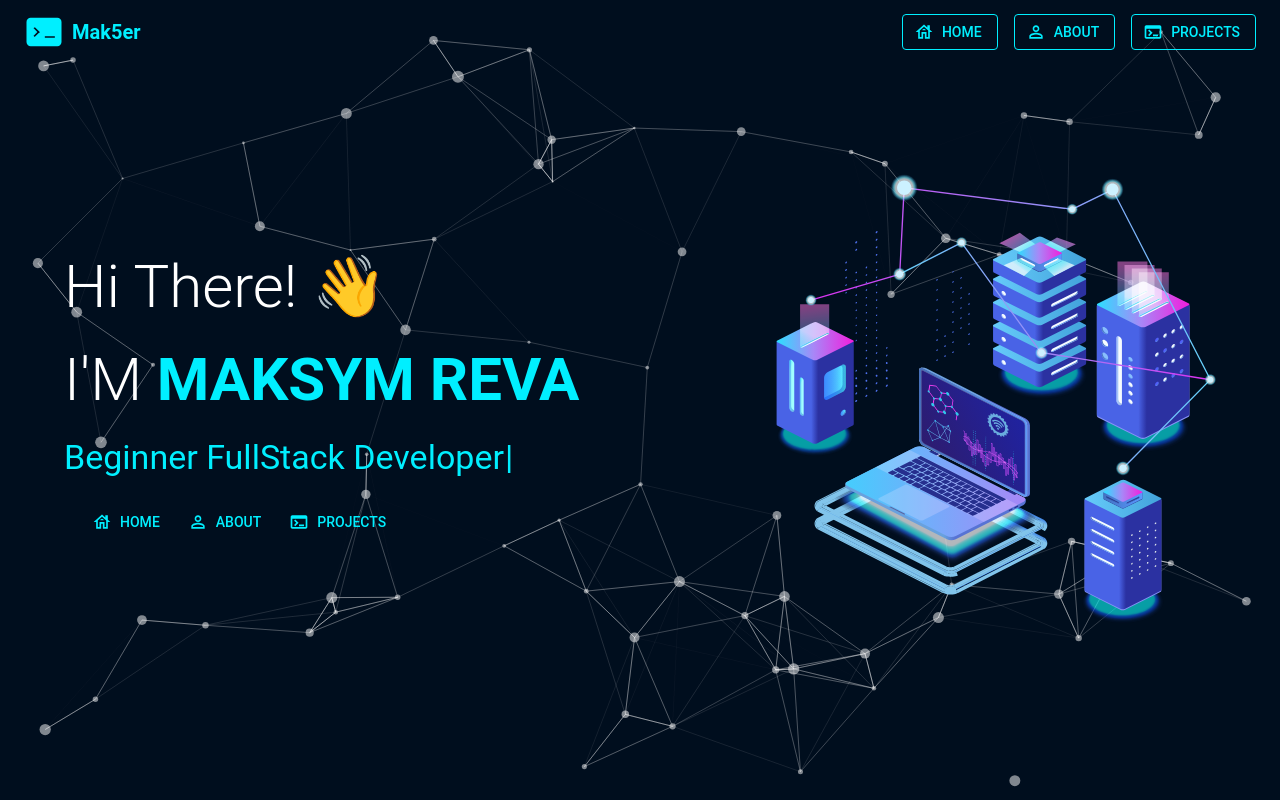
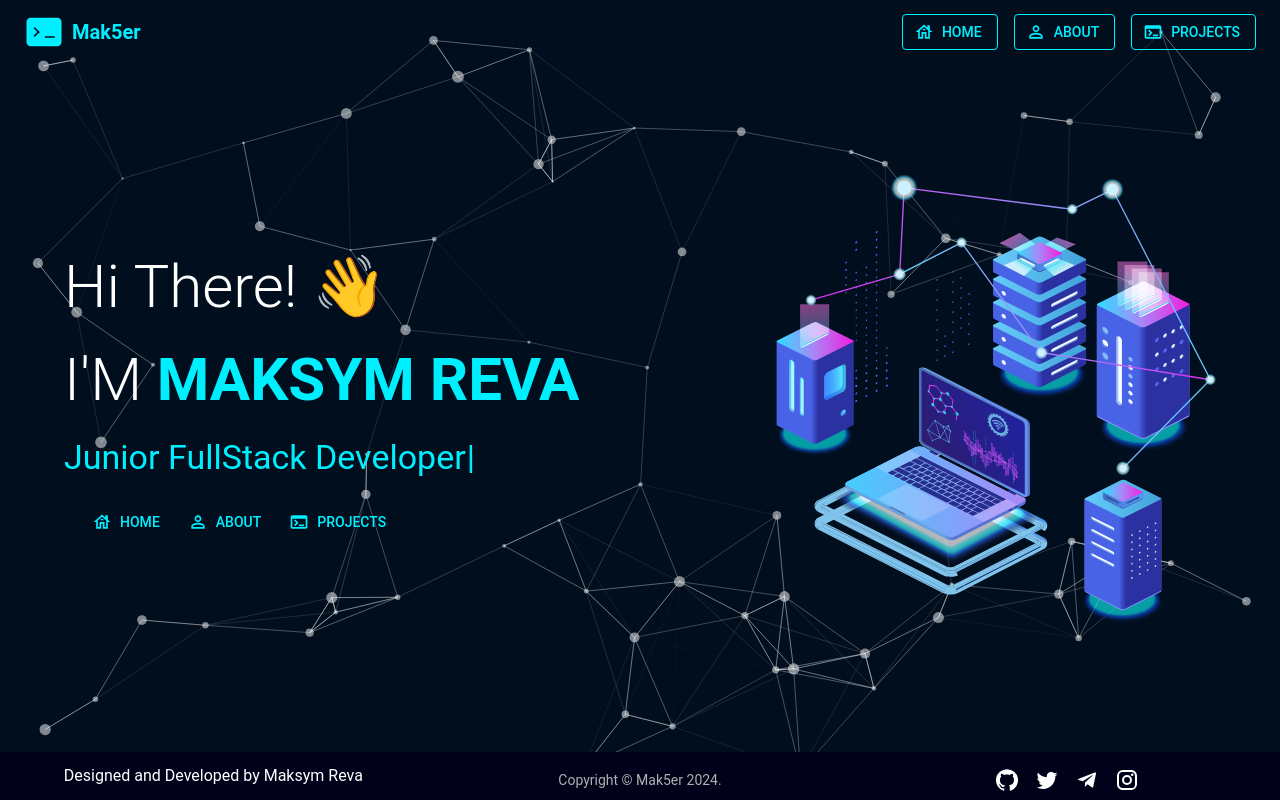
Before and after one commit to Mak5er/portfolio-site, a React (Create React App) app: page / in a window 1280 px wide. Built offline with nearby package versions, Linux system fonts and the light colour scheme.

Commit message:
Fix footer positioning to always stay at the bottom

```diff
--- a/src/App.css
+++ b/src/App.css
@@ -13,3 +13,18 @@ body::before {
     background-size: 200% 200%;
     z-index: -1;
 }
+
+html, body, #root {
+    height: 100%;
+    margin: 0;
+}
+
+.app-container {
+    display: flex;
+    flex-direction: column;
+    min-height: 100vh;
+}
+
+.content {
+    flex: 1;
+}
--- a/src/App.js
+++ b/src/App.js
@@ -1,29 +1,33 @@
-// src/App.js
 import React from 'react';
-import {ThemeProvider} from '@mui/material/styles';
-import {BrowserRouter as Router, Route, Routes} from 'react-router-dom';
+import { ThemeProvider } from '@mui/material/styles';
+import { BrowserRouter as Router, Route, Routes } from 'react-router-dom';
 import CssBaseline from '@mui/material/CssBaseline';
 import theme from './theme';
 import Home from './pages/Home';
 import About from './pages/About';
 import Projects from './pages/Projects';
 import Header from './components/Header';
+import Footer from './components/Footer';
 import ParticlesBackground from './components/ParticlesBackground';
 import './App.css';
 
 function App() {
-
     return (
         <ThemeProvider theme={theme}>
-            <CssBaseline/>
+            <CssBaseline />
             <Router>
-                <ParticlesBackground/>
-                <Header/>
-                <Routes>
-                    <Route path="/" element={<Home/>}/>
-                    <Route path="/about" element={<About/>}/>
-                    <Route path="/projects" element={<Projects/>}/>
-                </Routes>
+                <ParticlesBackground />
+                <div className="app-container">
+                    <Header />
+                    <div className="content">
+                        <Routes>
+                            <Route path="/" element={<Home />} />
+                            <Route path="/about" element={<About />} />
+                            <Route path="/projects" element={<Projects />} />
+                        </Routes>
+                    </div>
+                    <Footer />
+                </div>
             </Router>
         </ThemeProvider>
     );
--- a/src/components/Footer.js
+++ b/src/components/Footer.js
@@ -9,13 +9,15 @@ const Footer = () => {
             component="footer"
             marginTop='1rem'
             width='100%'
+            minHeight="2vh"
             sx={{backgroundColor: theme.palette.footer.default, position: 'relative'}}
         >
             <Grid container alignItems="center" justifyContent="center"
                   style={{position: 'relative', zIndex: 1}}>
                 <Grid item md={4} xs={12} textAlign='center'>
                     <Typography variant="body1">
-                        Designed and Developed by Maksym Reva
+                        Designed and Developed by <a href='https://github.com/Mak5er'
+                                                     style={{color: 'inherit', textDecoration: 'none'}}>Maksym Reva</a>
                     </Typography>
                 </Grid>
                 <Grid item md={4} xs={12}>
--- a/src/components/Type.js
+++ b/src/components/Type.js
@@ -6,7 +6,7 @@ function Type() {
         <Typewriter
             options={{
                 strings: [
-                    "Beginner FullStack Developer",
+                    "Junior FullStack Developer",
                     "Telegram Bot Developer",
                     "Open Source Contributor",
                 ],
--- a/src/pages/About.js
+++ b/src/pages/About.js
@@ -1,73 +1,73 @@
 import React from 'react';
-import { Container, Grid, Box, Typography, IconButton } from '@mui/material';
-import { GitHub, Instagram, Telegram, Twitter } from "@mui/icons-material";
+import {Container, Grid, Box, Typography, IconButton} from '@mui/material';
+import {GitHub, Instagram, Telegram, Twitter} from "@mui/icons-material";
 import Tilt from "react-parallax-tilt";
 import avatar from "../images/avatar.svg";
 import Toolstack from "../components/Toolstack";
 import Techstack from "../components/Techstack";
-import { FaMousePointer } from "react-icons/fa";
+import {FaMousePointer} from "react-icons/fa";
 
 const About = () => {
     return (
         <Container
-            style={{ height: '100%', display: 'flex', alignItems: 'center', paddingTop: '70px', paddingBottom: '70px' }}>
+            style={{height: '100%', display: 'flex', alignItems: 'center', paddingTop: '70px', paddingBottom: '70px'}}>
             <Grid container spacing={2} alignItems="center" justifyContent="center"
-                style={{ position: 'relative', zIndex: 1, paddingTop: '100px', paddingBottom: '20px' }}>
+                  style={{position: 'relative', zIndex: 1, paddingTop: '100px', paddingBottom: '20px'}}>
                 <Grid item xs={12} md={8}>
                     <Typography variant="h3" color="textPrimary" gutterBottom>
                         LET ME <Box component="span"
-                            sx={{ color: 'primary.main', fontWeight: 'bold' }}>INTRODUCE</Box> MYSELF
+                                    sx={{color: 'primary.main', fontWeight: 'bold'}}>INTRODUCE</Box> MYSELF
                     </Typography>
-                    <br />
-                    <br />
+                    <br/>
+                    <br/>
                     <Typography variant="h6" color="textPrimary" paragraph>
-                        Hi Everyone, I am Maks from <Box component="span" sx={{ color: 'primary.main' }}>Lviv,
-                            Ukraine</Box>.
+                        Hi Everyone, I am Maks from <Box component="span" sx={{color: 'primary.main'}}>Lviv,
+                        Ukraine</Box>.
                     </Typography>
-                    <br />
+                    <br/>
                     <Typography variant="h6" color="textPrimary" paragraph>
                         I fell in love with programming and I have at least learnt something, I think… 🤷‍♂️
                     </Typography>
                     <Typography variant="h6" color="textPrimary" paragraph>
-                        My field of Interest's are building <Box component="span" sx={{ color: 'primary.main' }}>Telegram
-                            Bots</Box> and also in areas related to <Box component="span"
-                                sx={{ color: 'primary.main' }}>Devops</Box>.
+                        I'm interested in building <Box component="span" sx={{color: 'primary.main'}}>Telegram
+                        Bots</Box> and also in areas related to <Box component="span"
+                                                                     sx={{color: 'primary.main'}}>Devops</Box>.
                     </Typography>
                     <Typography variant="h6" color="textPrimary">
                         Apart from coding, I like to
                     </Typography>
                     <ul className='hobbies'>
                         <li>
-                            <Box component="span" sx={{ color: 'primary.main' }}><FaMousePointer /> Play </Box>
+                            <Box component="span" sx={{color: 'primary.main'}}><FaMousePointer/> Play </Box>
                             games
                         </li>
                         <li>
-                            <Box component="span" sx={{ color: 'primary.main' }}><FaMousePointer /> Read </Box>
+                            <Box component="span" sx={{color: 'primary.main'}}><FaMousePointer/> Read </Box>
                             books
                         </li>
                         <li>
-                            <Box component="span" sx={{ color: 'primary.main' }}><FaMousePointer /> Fix </Box>
+                            <Box component="span" sx={{color: 'primary.main'}}><FaMousePointer/> Fix </Box>
                             computers
                         </li>
                     </ul>
                 </Grid>
-                <Grid item xs={12} md={4} style={{ textAlign: 'center' }}>
+                <Grid item xs={12} md={4} style={{textAlign: 'center'}}>
                     <Tilt>
-                        <img src={avatar} alt="Profile" style={{ width: 'auto', maxHeight: '550px' }} />
+                        <img src={avatar} alt="Profile" style={{width: 'auto', maxHeight: '550px'}}/>
                     </Tilt>
                 </Grid>
                 <Grid item xs={12}>
-                    <Box sx={{ marginTop: '3rem' }}>
-                        <Techstack />
+                    <Box sx={{marginTop: '3rem'}}>
+                        <Techstack/>
                     </Box>
                 </Grid>
                 <Grid item xs={12}>
-                    <Box sx={{ marginTop: '3rem' }}>
-                        <Toolstack />
+                    <Box sx={{marginTop: '3rem'}}>
+                        <Toolstack/>
                     </Box>
                 </Grid>
-                <Grid item xs={12} md={12} style={{ textAlign: 'center' }}>
-                    <Box sx={{ marginTop: '3rem' }}>
+                <Grid item xs={12} md={12} style={{textAlign: 'center'}}>
+                    <Box sx={{marginTop: '3rem'}}>
                         <Typography variant="h4" color="textPrimary" gutterBottom>
                             FIND ME ON
                         </Typography>
@@ -76,16 +76,16 @@ const About = () => {
                         </Typography>
                         <Box>
                             <IconButton aria-label="GitHub" href="https://github.com/Mak5er">
-                                <GitHub sx={{ color: 'primary.main' }} />
+                                <GitHub sx={{color: 'primary.main'}}/>
                             </IconButton>
                             <IconButton aria-label="Twitter" href="https://x.com/Mak5er1">
-                                <Twitter sx={{ color: 'primary.main' }} />
+                                <Twitter sx={{color: 'primary.main'}}/>
                             </IconButton>
                             <IconButton aria-label="Telegram" href="https://t.me/mak5er">
-                                <Telegram sx={{ color: 'primary.main' }} />
+                                <Telegram sx={{color: 'primary.main'}}/>
                             </IconButton>
                             <IconButton aria-label="Instagram" href="https://www.instagram.com/mak5er/">
-                                <Instagram sx={{ color: 'primary.main' }} />
+                                <Instagram sx={{color: 'primary.main'}}/>
                             </IconButton>
                         </Box>
                     </Box>
--- a/src/pages/Home.js
+++ b/src/pages/Home.js
@@ -16,7 +16,6 @@ const Home = () => {
                 alignItems: 'center',
                 paddingTop: '30px',
                 paddingBottom: '30px',
-                minHeight: '100%'
             }}>
                 <Grid container spacing={2} alignItems="center" justifyContent="center"
                       style={{position: 'relative', zIndex: 1, paddingTop: '9rem', paddingBottom: '2rem'}}>
```
